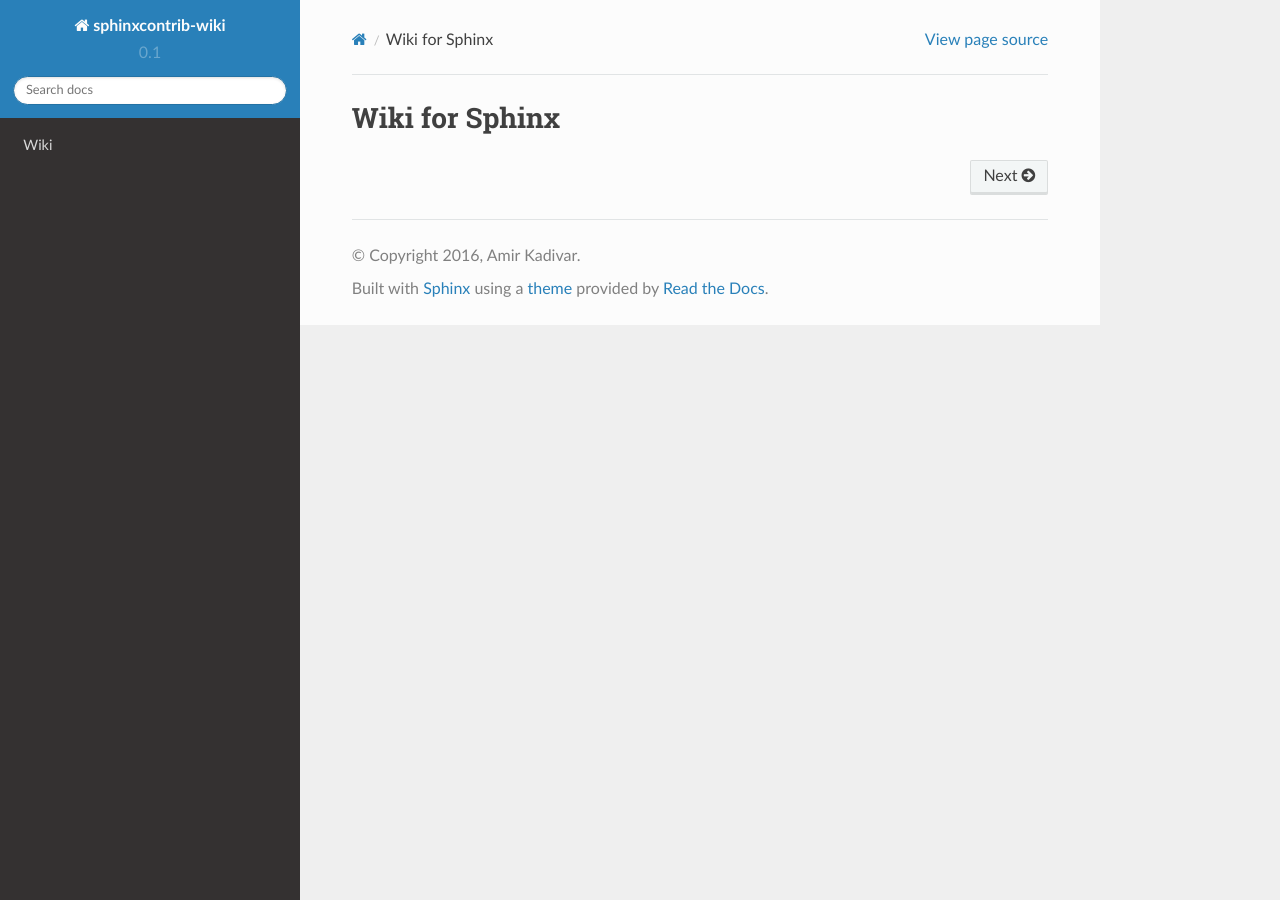
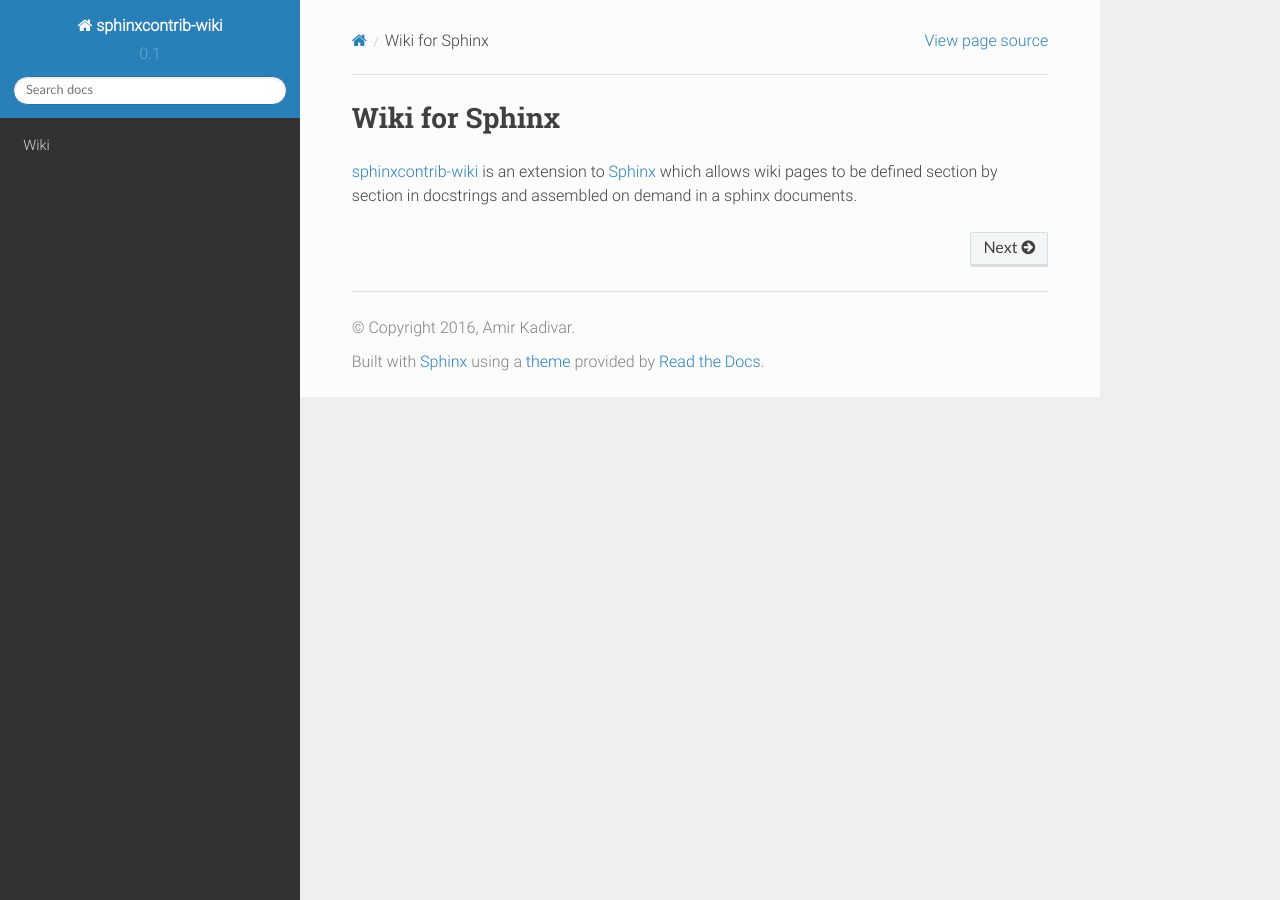
Before and after one commit to amirkdv/sphinxcontrib-wiki, a Sphinx documentation site: the page built from docs/index.rst, in a window 1280 px wide. Built offline with Sphinx 7.4.7 and the Read the Docs theme 2.0.0, drawn with Linux system fonts in a browser that asks for light colours; pages that are not in the unit, such as notebooks, are missing from menus.

Commit message:
Change font and make it work on readthedocs.org

```diff
--- /dev/null
+++ b/docs/_static/theme_hacks.css
@@ -0,0 +1,20 @@
+/* greek */
+@font-face {
+  font-family: 'Roboto';
+  font-style: normal;
+  font-weight: 300;
+  src: local('Roboto Light'), local('Roboto-Light'), url(https://fonts.gstatic.com/s/roboto/v15/I3S1wsgSg9YCurV6PUkTORJtnKITppOI_IvcXXDNrsc.woff2) format('woff2');
+  unicode-range: U+0370-03FF;
+}
+/* latin */
+@font-face {
+  font-family: 'Roboto';
+  font-style: normal;
+  font-weight: 300;
+  src: local('Roboto Light'), local('Roboto-Light'), url(https://fonts.gstatic.com/s/roboto/v15/Hgo13k-tfSpn0qi1SFdUfVtXRa8TVwTICgirnJhmVJw.woff2) format('woff2');
+  unicode-range: U+0000-00FF, U+0131, U+0152-0153, U+02C6, U+02DA, U+02DC, U+2000-206F, U+2074, U+20AC, U+2212, U+2215, U+E0FF, U+EFFD, U+F000;
+}
+
+body {
+  font-family: Roboto !important;
+}
--- a/docs/conf.py
+++ b/docs/conf.py
@@ -21,6 +21,19 @@ import os
 sys.path.insert(0, os.path.abspath('..'))
 
 # -- General configuration ------------------------------------------------
+if os.environ.get('READTHEDOCS', None) == 'True':
+    # add theme hacks, cf. http://stackoverflow.com/a/32898444
+    html_context = {
+        'css_files': [
+            'https://media.readthedocs.org/css/sphinx_rtd_theme.css',
+            'https://media.readthedocs.org/css/readthedocs-doc-embed.css',
+            '_static/theme_hacks.css',
+        ],
+      }
+else:
+    def setup(app):
+        app.add_stylesheet('theme_hacks.css')
+
 
 # If your documentation needs a minimal Sphinx version, state it here.
 #needs_sphinx = '1.0'
--- a/docs/index.rst
+++ b/docs/index.rst
@@ -9,3 +9,10 @@ Wiki for Sphinx
 
   wiki
   API Reference <modules>
+
+sphinxcontrib-wiki_ is an extension to Sphinx_ which allows wiki pages to be
+defined section by section in docstrings and assembled on demand in a sphinx
+documents.
+
+.. _sphinxcontrib-wiki: https://github.com/amirkdv/sphinxcontrib-wiki
+.. _sphinx: https://www.sphinx-doc.org/
```
